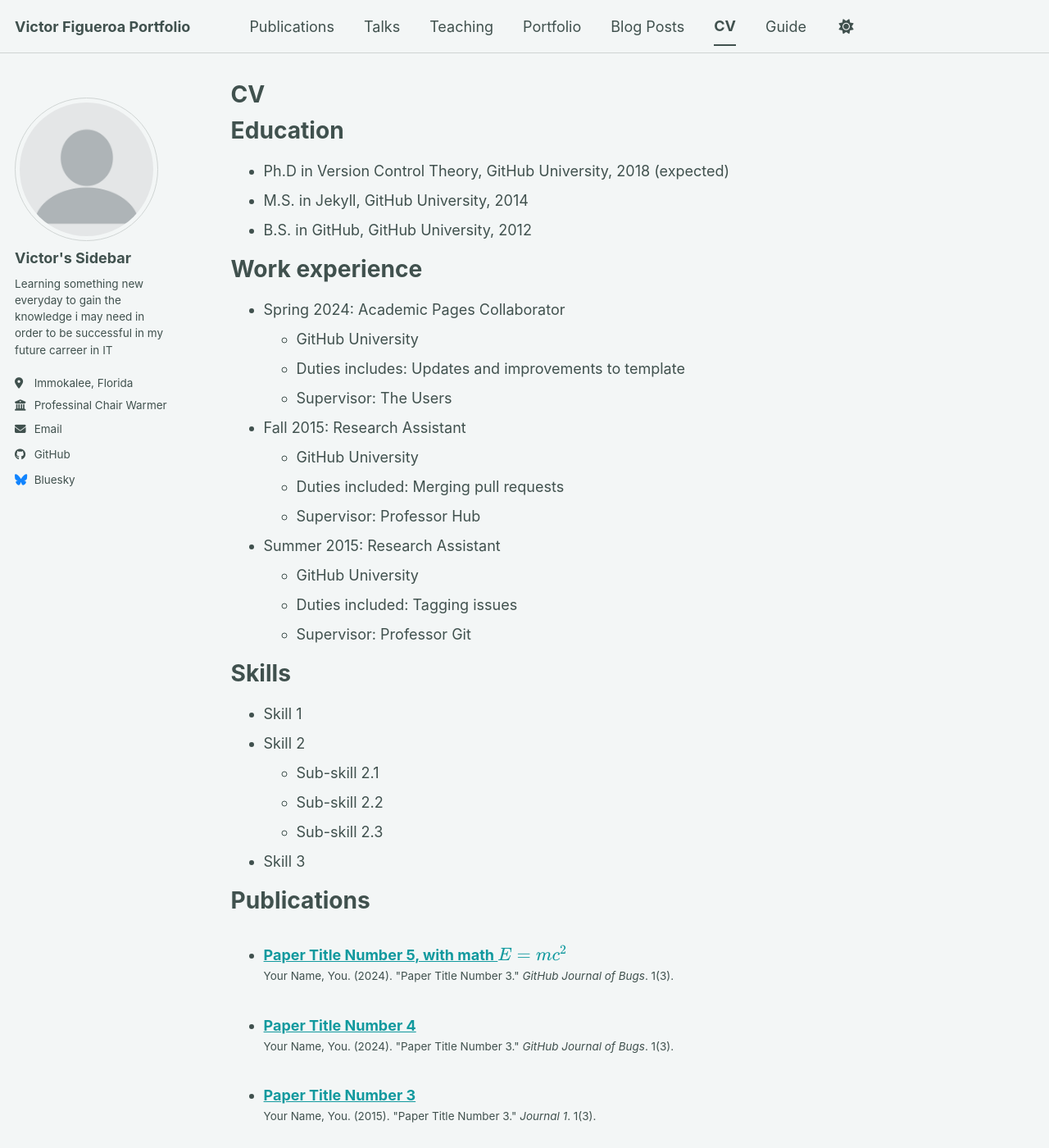
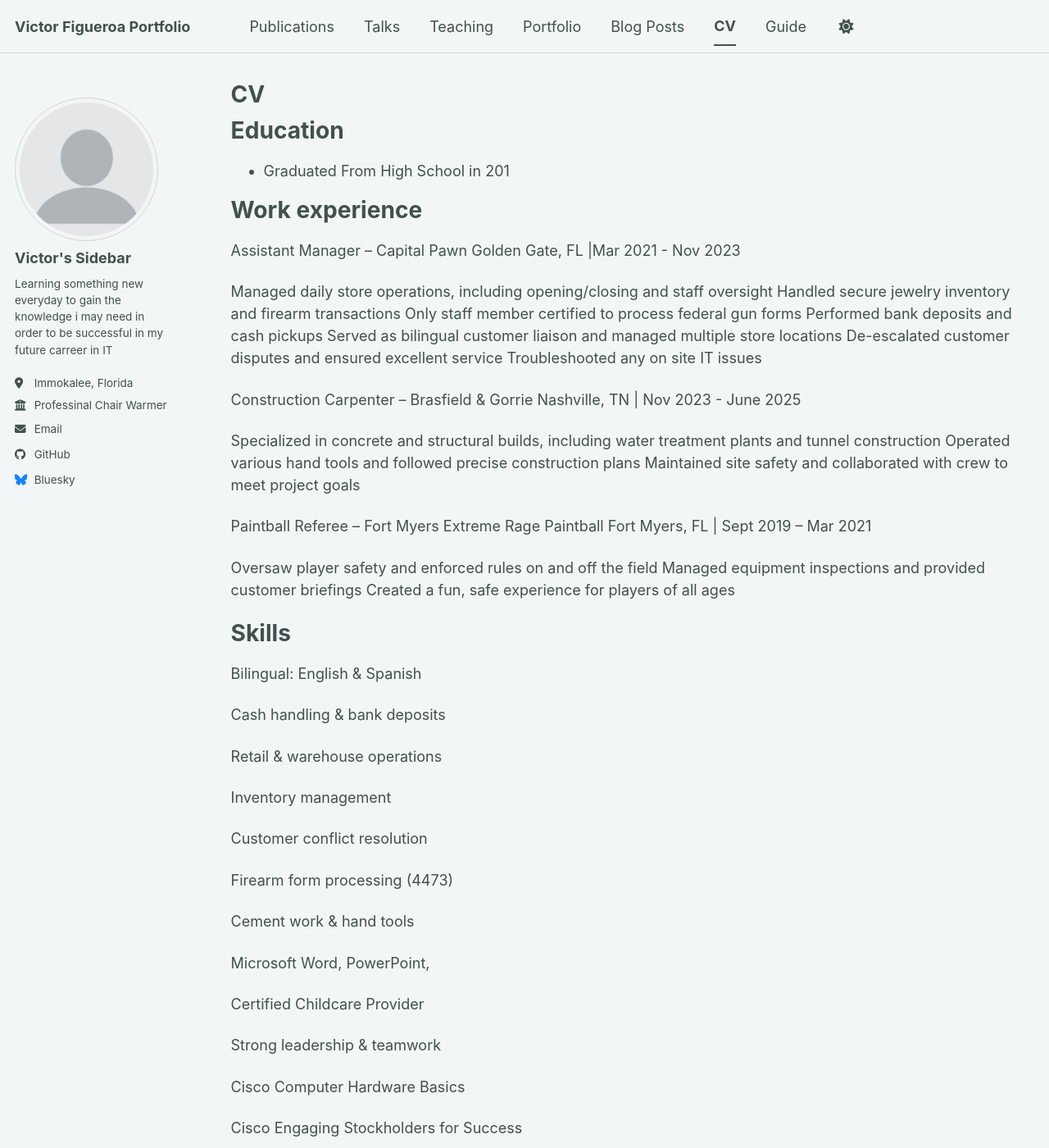
Before and after one commit to victorf972-glitch/github.io, a Jekyll site: the page built from _pages/cv.md, in a window 1280 px wide and 1400 px high. Shown: the whole window at 82% size. Built offline with Jekyll 4.4.1, drawn with Linux system fonts in a browser that asks for light colours; a script bundle is joined from its source files by our own code; library files that are not in the unit come from our copies; some of the changed text lies outside the part shown.

Commit message:
Update cv.md

```diff
--- a/_pages/cv.md
+++ b/_pages/cv.md
@@ -11,54 +11,61 @@ redirect_from:
 
 Education
 ======
-* Ph.D in Version Control Theory, GitHub University, 2018 (expected)
-* M.S. in Jekyll, GitHub University, 2014
-* B.S. in GitHub, GitHub University, 2012
+* Graduated From High School in 201
 
 Work experience
 ======
-* Spring 2024: Academic Pages Collaborator
-  * GitHub University
-  * Duties includes: Updates and improvements to template
-  * Supervisor: The Users
+Assistant Manager – Capital Pawn
+Golden Gate, FL |Mar 2021 - Nov 2023
 
-* Fall 2015: Research Assistant
-  * GitHub University
-  * Duties included: Merging pull requests
-  * Supervisor: Professor Hub
+Managed daily store operations, including opening/closing and staff oversight
+Handled secure jewelry inventory and firearm transactions
+Only staff member certified to process federal gun forms
+Performed bank deposits and cash pickups
+Served as bilingual customer liaison and managed multiple store locations
+De-escalated customer disputes and ensured excellent service
+Troubleshooted any on site IT issues
 
-* Summer 2015: Research Assistant
-  * GitHub University
-  * Duties included: Tagging issues
-  * Supervisor: Professor Git
+Construction Carpenter – Brasfield & Gorrie
+Nashville, TN | Nov 2023 - June 2025
+
+Specialized in concrete and structural builds, including water treatment plants and tunnel construction
+Operated various hand tools and followed precise construction plans
+Maintained site safety and collaborated with crew to meet project goals
+
+Paintball Referee – Fort Myers Extreme Rage Paintball
+Fort Myers, FL | Sept 2019 – Mar 2021
+
+Oversaw player safety and enforced rules on and off the field
+Managed equipment inspections and provided customer briefings
+Created a fun, safe experience for players of all ages
 
 Skills
 ======
-* Skill 1
-* Skill 2
-  * Sub-skill 2.1
-  * Sub-skill 2.2
-  * Sub-skill 2.3
-* Skill 3
+Bilingual: English & Spanish
 
-Publications
-======
-  <ul>{% for post in site.publications reversed %}
-    {% include archive-single-cv.html %}
-  {% endfor %}</ul>
+Cash handling & bank deposits
 
-Talks
-======
-  <ul>{% for post in site.talks reversed %}
-    {% include archive-single-talk-cv.html  %}
-  {% endfor %}</ul>
+Retail & warehouse operations
 
-Teaching
-======
-  <ul>{% for post in site.teaching reversed %}
-    {% include archive-single-cv.html %}
-  {% endfor %}</ul>
+Inventory management
 
-Service and leadership
-======
-* Currently signed in to 43 different slack teams
+Customer conflict resolution
+
+Firearm form processing (4473)
+
+Cement work & hand tools
+
+Microsoft Word, PowerPoint,
+
+Certified Childcare Provider
+
+Strong leadership & teamwork
+
+Cisco Computer Hardware Basics
+
+Cisco Engaging Stockholders for Success
+
+Intuit Design for Delight Innovator
+
+Cisco Operating System Basics
```
